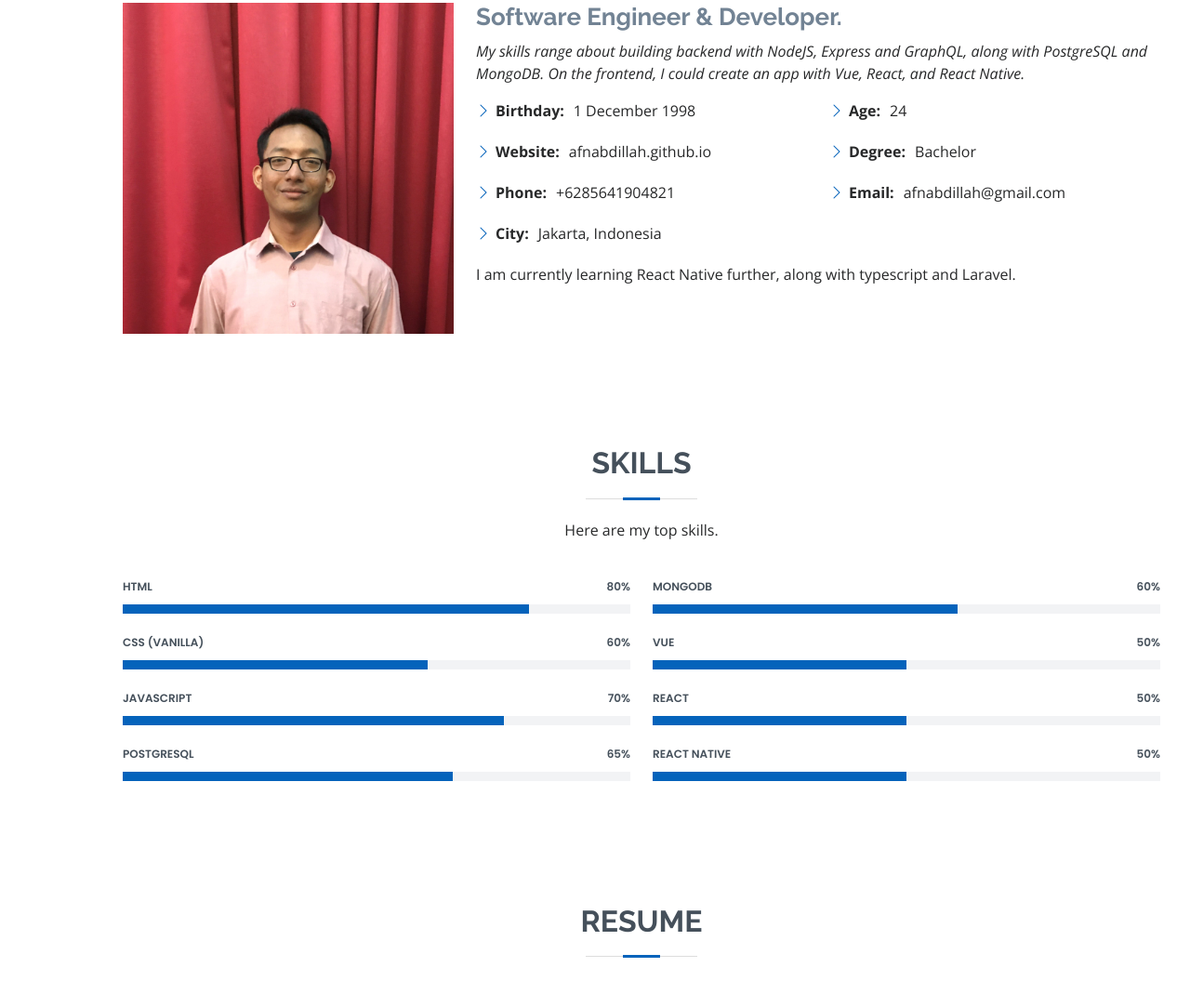
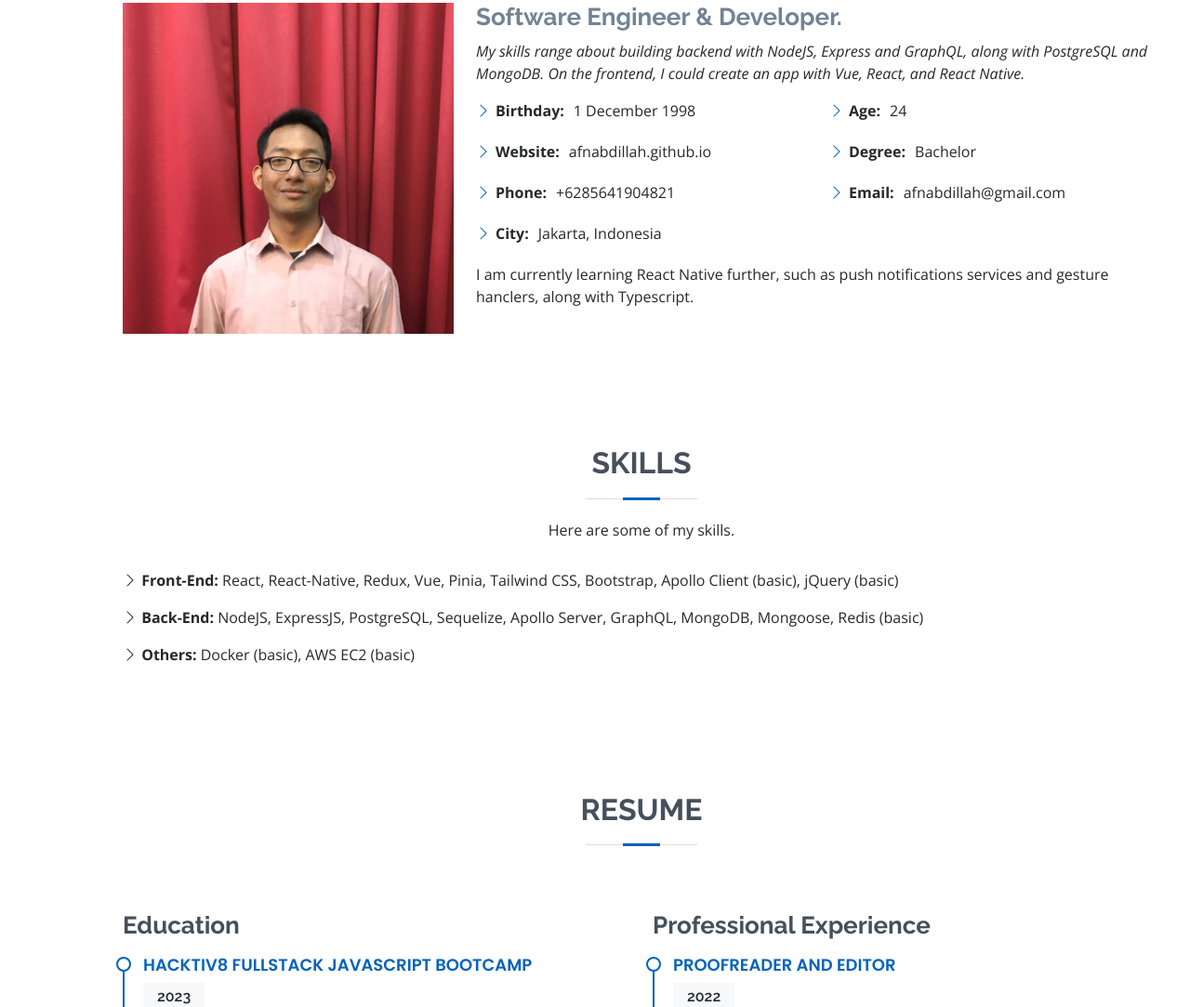
Before and after one commit to afnabdillah/afnabdillah.github.io, a plain HTML site: page index.html in a window 1280 px wide. Shown: the part 1037-2120 px from the top of the page at 93% size. Drawn offline with nearby package versions, Linux system fonts and the light colour scheme.

Commit message:
feat: change skills section

```diff
--- a/index.html
+++ b/index.html
@@ -113,7 +113,7 @@
               </div>
             </div>
             <p>
-              I am currently learning React Native further, along with typescript and Laravel.
+              I am currently learning React Native further, such as push notifications services and gesture hanclers, along with Typescript.
             </p>
           </div>
         </div>
@@ -127,10 +127,14 @@
 
         <div class="section-title">
           <h2>Skills</h2>
-          <p>Here are my top skills.</p>
+          <p>Here are some of my skills.</p>
         </div>
 
-        <div class="row skills-content">
+        <div class="mb-3"><i class="bi bi-chevron-right"></i> <strong>Front-End:</strong> <span>React, React-Native, Redux, Vue, Pinia, Tailwind CSS, Bootstrap, Apollo Client (basic), jQuery (basic)</span> </div>
+        <div class="mb-3"><i class="bi bi-chevron-right"></i> <strong>Back-End:</strong> <span>NodeJS, ExpressJS, PostgreSQL, Sequelize, Apollo Server, GraphQL, MongoDB, Mongoose, Redis (basic)</span> </div>
+        <div class="mb-3"><i class="bi bi-chevron-right"></i> <strong>Others:</strong> <span>Docker (basic), AWS EC2 (basic)</span></div>
+
+        <!-- <div class="row skills-content">
 
           <div class="col-lg-6">
 
@@ -196,7 +200,7 @@
 
           </div>
 
-        </div>
+        </div> -->
 
       </div>
     </section><!-- End Skills Section -->
```
